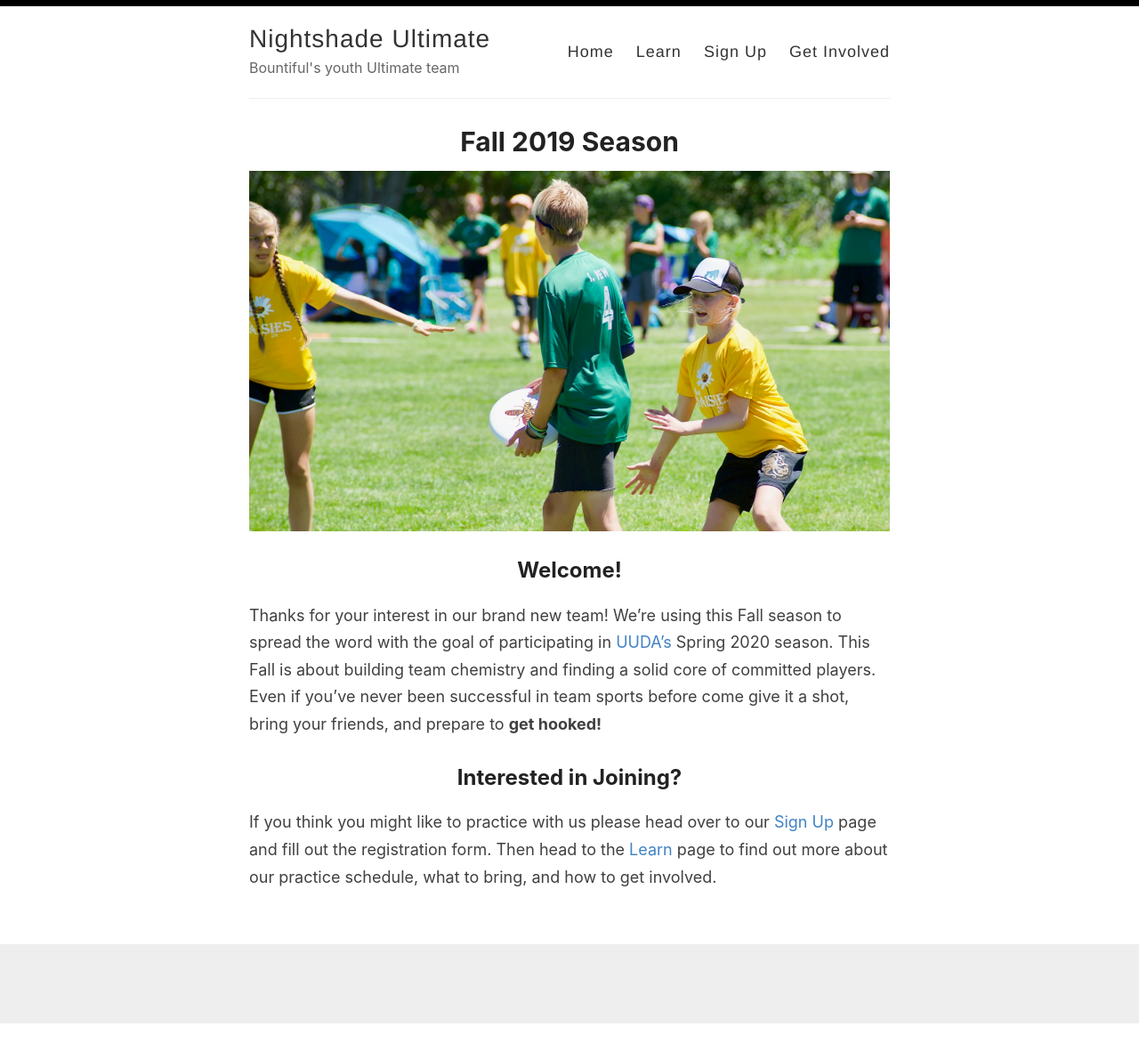
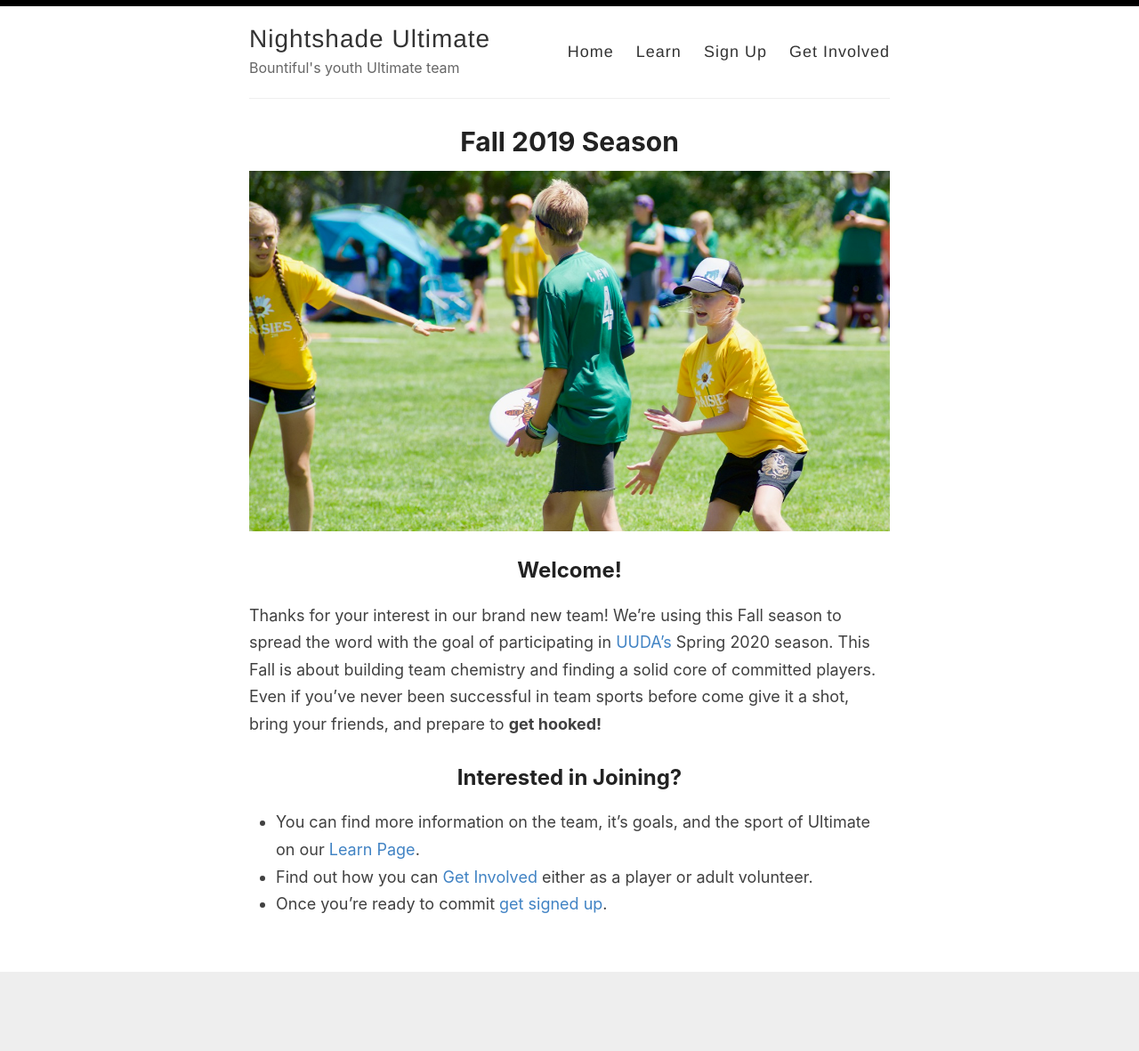
Before and after one commit to outerim/bountiful-ultimate, a Jekyll site: the page built from index.md, in a window 1280 px wide. Shown: the whole page at 89% size. Built offline with Jekyll 4.4.1, drawn with Linux system fonts in a browser that asks for light colours; before the commit the page ends 1150 px from its top, so only the background shows below that.

Commit message:
Updated homepage

```diff
--- a/index.md
+++ b/index.md
@@ -10,4 +10,6 @@ permalink: /
 Thanks for your interest in our brand new team! We're using this Fall season to spread the word with the goal of participating in [UUDA's](https://utahultimate.org) Spring 2020 season. This Fall is about building team chemistry and finding a solid core of committed players. Even if you've never been successful in team sports before come give it a shot, bring your friends, and prepare to **get hooked!**
 
 ## Interested in Joining?
-If you think you might like to practice with us please head over to our [Sign Up](/sign-up) page and fill out the registration form. Then head to the [Learn](/learn) page to find out more about our practice schedule, what to bring, and how to get involved.
+* You can find more information on the team, it's goals, and the sport of Ultimate on our [Learn Page](/learn).
+* Find out how you can [Get Involved](/get-involved) either as a player or adult volunteer.
+* Once you're ready to commit [get signed up](/sign-up).
```
